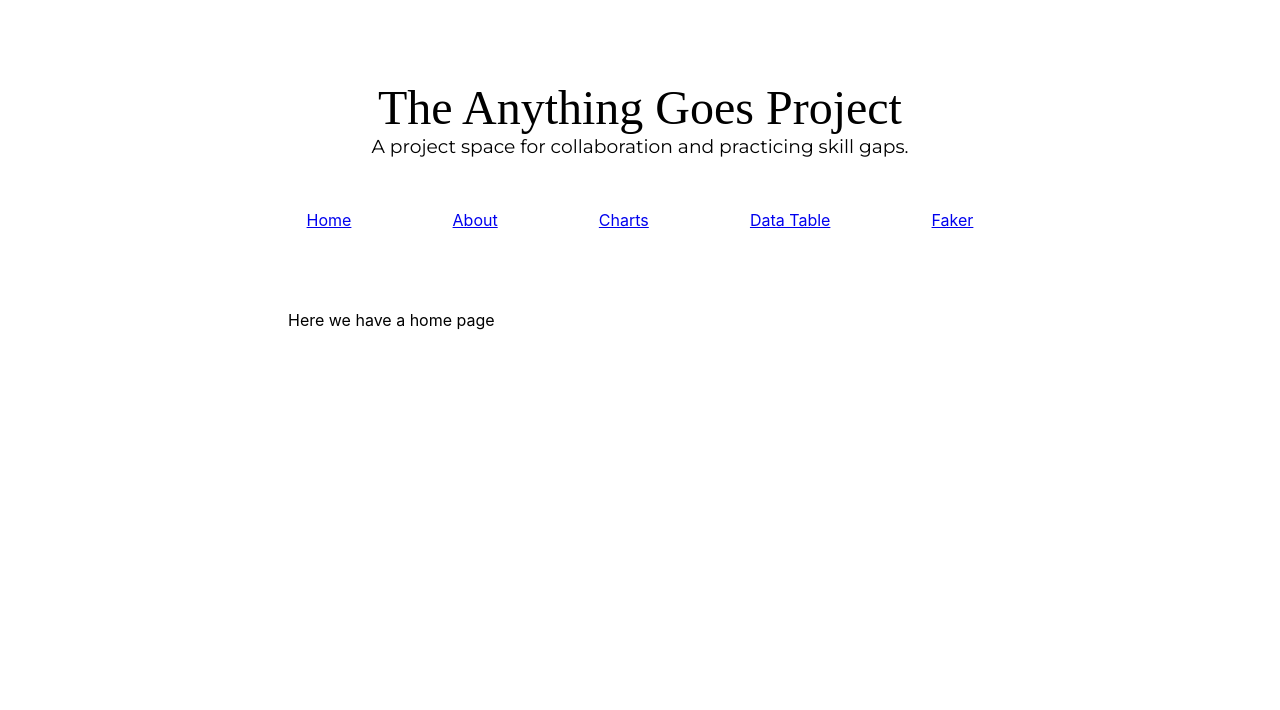
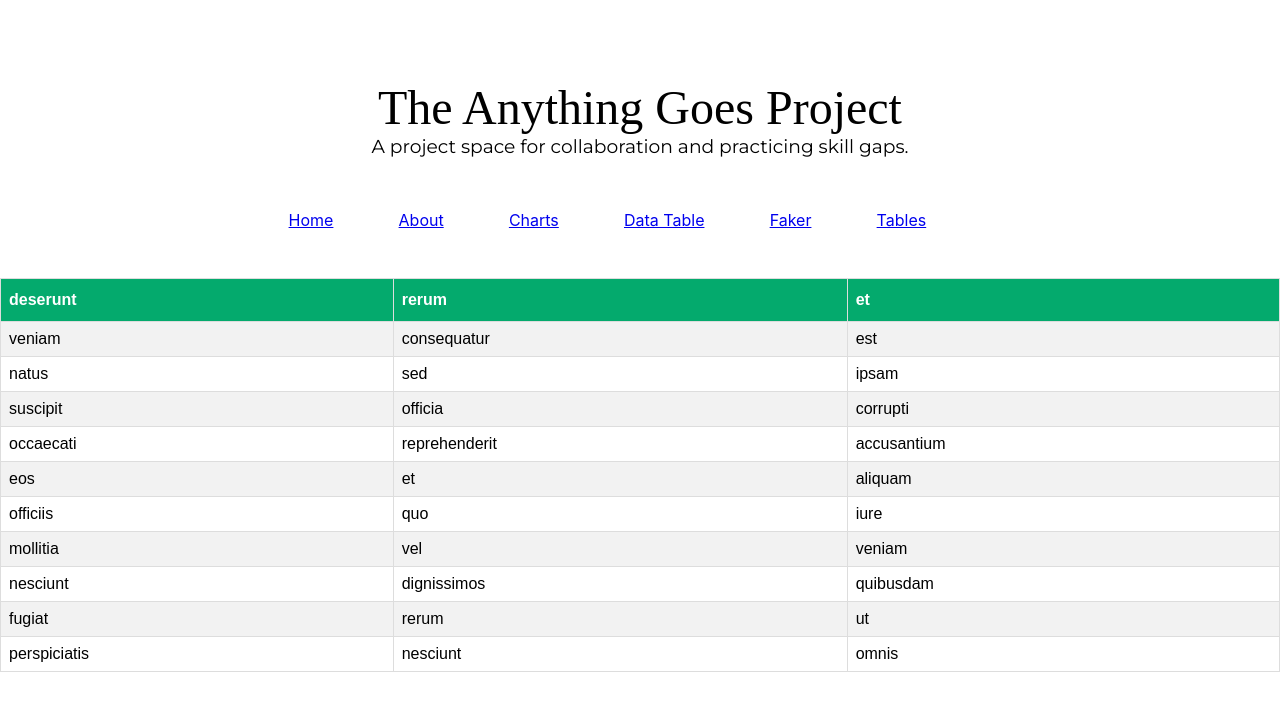
Before and after one commit to mrrichardasmith/Anything_Goes_Project, a React (Create React App) app: page /tables in a window 1280 px wide. Shown: the top 710 px of the page. Built offline with nearby package versions, Linux system fonts and the light colour scheme; a web font is replaced by a local one.

Commit message:
getting up to date

```diff
--- a/src/Components/App/App.js
+++ b/src/Components/App/App.js
@@ -1,6 +1,6 @@
 import './App.css';
 import faker from  'faker';
-import Table from '../Table/Table';
+import Tables from '../Table/LeesTableComponent';
 import FakerData from '../FakerData/FakerData';
 import Charts from '../Charts/Charts';
 import Home from '../Home/Home';
@@ -42,6 +42,9 @@ export default function App() {
                 <li>
                   <Link to="/faker_data">Faker</Link>
                 </li>
+                  <Link to='/tables'>Tables</Link>
+                <li>
+                </li>
               </ul>
             </nav>
             <Switch>
@@ -51,8 +54,8 @@ export default function App() {
               <Route path="/charts">
                 <Charts />
               </Route>
-              <Route path="/table">
-                <Table />
+              <Route path="/tables">
+                <Tables />
               </Route>
               <Route path="/faker_data">
                 <FakerData />
--- /dev/null
+++ b/src/Components/Table/LeesTableComponent.js
@@ -0,0 +1,72 @@
+import React, { useEffect } from "react";
+import faker from "faker";
+import "./Table.css";
+import "../App/App.css"
+
+export default function Tables() {
+  useEffect(() => {
+    console.log("From table component");
+  }, []);
+
+  return (
+    <div className="Container">
+      <table id="customers">
+        <tr>
+          <th>{faker.lorem.word()}</th>
+          <th>{faker.lorem.word()}</th>
+          <th>{faker.lorem.word()}</th>
+        </tr>
+        <tr>
+          <td>{faker.lorem.word()}</td>
+          <td>{faker.lorem.word()}</td>
+          <td>{faker.lorem.word()}</td>
+        </tr>
+        <tr>
+          <td>{faker.lorem.word()}</td>
+          <td>{faker.lorem.word()}</td>
+          <td>{faker.lorem.word()}</td>
+        </tr>
+        <tr>
+          <td>{faker.lorem.word()}</td>
+          <td>{faker.lorem.word()}</td>
+          <td>{faker.lorem.word()}</td>
+        </tr>
+        <tr>
+          <td>{faker.lorem.word()}</td>
+          <td>{faker.lorem.word()}</td>
+          <td>{faker.lorem.word()}</td>
+        </tr>
+        <tr>
+          <td>{faker.lorem.word()}</td>
+          <td>{faker.lorem.word()}</td>
+          <td>{faker.lorem.word()}</td>
+        </tr>
+        <tr>
+          <td>{faker.lorem.word()}</td>
+          <td>{faker.lorem.word()}</td>
+          <td>{faker.lorem.word()}</td>
+        </tr>
+        <tr>
+          <td>{faker.lorem.word()}</td>
+          <td>{faker.lorem.word()}</td>
+          <td>{faker.lorem.word()}</td>
+        </tr>
+        <tr>
+          <td>{faker.lorem.word()}</td>
+          <td>{faker.lorem.word()}</td>
+          <td>{faker.lorem.word()}</td>
+        </tr>
+        <tr>
+          <td>{faker.lorem.word()}</td>
+          <td>{faker.lorem.word()}</td>
+          <td>{faker.lorem.word()}</td>
+        </tr>
+        <tr>
+          <td>{faker.lorem.word()}</td>
+          <td>{faker.lorem.word()}</td>
+          <td>{faker.lorem.word()}</td>
+        </tr>
+      </table>
+    </div>
+  );
+}
--- a/src/Components/Table/Table.css
+++ b/src/Components/Table/Table.css
@@ -7,3 +7,30 @@
     font-family: 'Montserrat', sans-serif;
 
 }
+
+#customers {
+    font-family: Arial, Helvetica, sans-serif;
+    border-collapse: collapse;
+    width: 100%;
+  }
+
+  #customers td, #customers th {
+    border: 1px solid #ddd;
+    padding: 8px;
+  }
+
+  #customers tr:nth-child(even){background-color: #f2f2f2;}
+
+  #customers tr:hover {background-color: #ddd;}
+
+  #customers th {
+    padding-top: 12px;
+    padding-bottom: 12px;
+    text-align: left;
+    background-color: #04AA6D;
+    color: white;
+  }
+
+  .tableContainer{
+      max-width:70%
+  }
```
Also changed, not shown: 1 other file (tests, documents, lock files or other folders).
